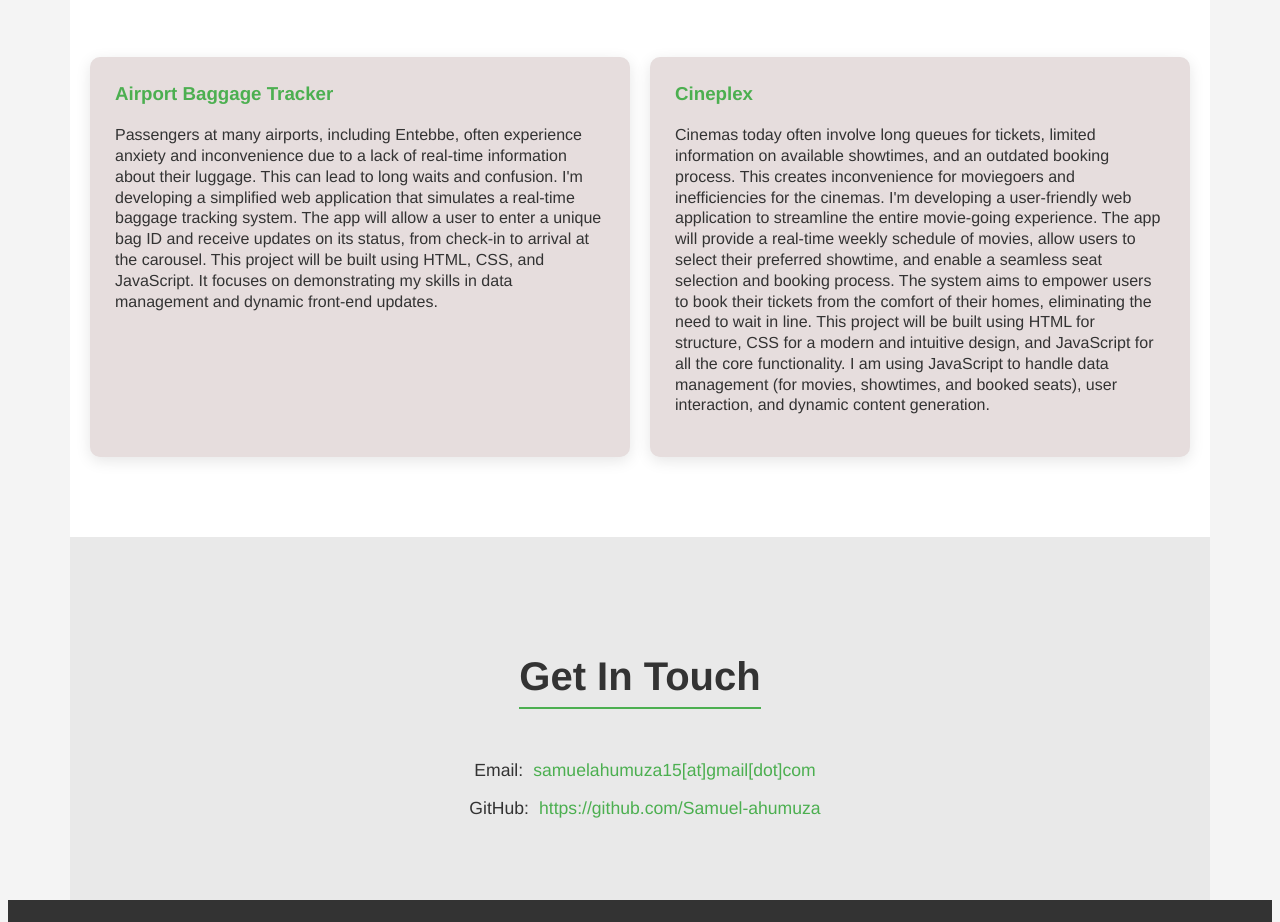
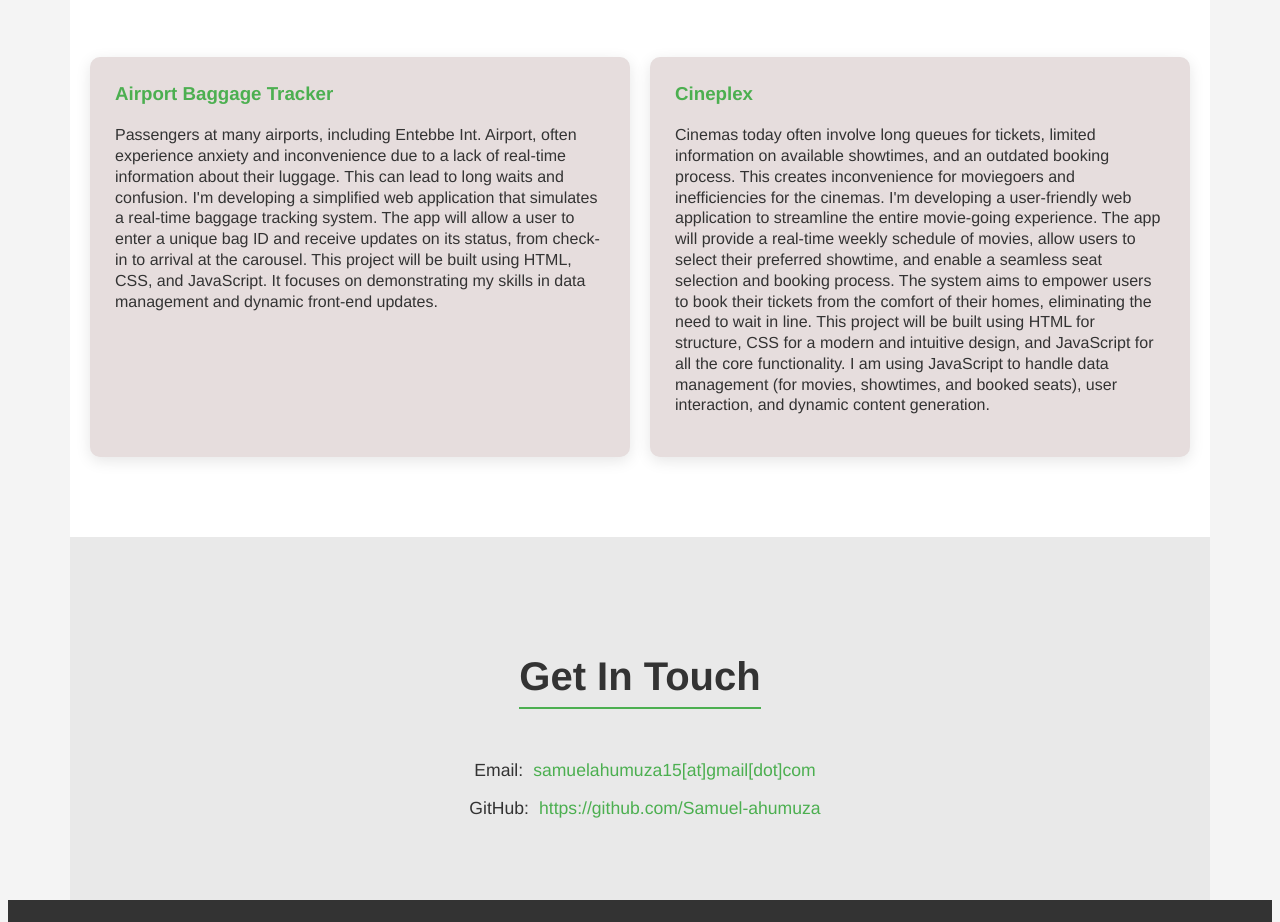
Before and after one commit to Samuel-ahumuza/portofolio-octo-waddle, a plain HTML site: page index.html in a window 1280 px wide. Shown: the part 1221-2143 px from the top of the page. Drawn offline with Linux system fonts and the light colour scheme.

Commit message:
Update index.html

```diff
--- a/index.html
+++ b/index.html
@@ -40,7 +40,7 @@
         <div class="project-container">
             <div class="project-card">
                 <h3>Airport Baggage Tracker</h3>
-                <p>Passengers at many airports, including Entebbe, often experience anxiety and inconvenience due to a lack of real-time information about their luggage. This can lead to long waits and confusion.
+                <p>Passengers at many airports, including Entebbe Int. Airport, often experience anxiety and inconvenience due to a lack of real-time information about their luggage. This can lead to long waits and confusion.
 
 I'm developing a simplified web application that simulates a real-time baggage tracking system. The app will allow a user to enter a unique bag ID and receive updates on its status, from check-in to arrival at the carousel.
 
```
